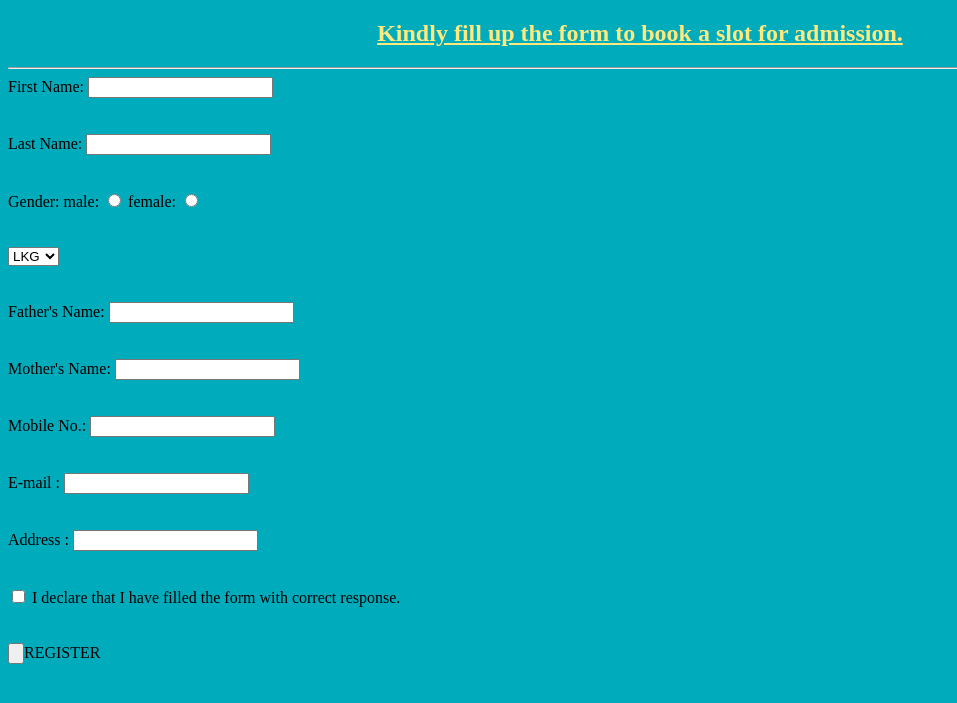
After one commit to harishcloud/stmichaelsm, a PHP site: page /form.html in a window 1280 px wide. The commit adds this page. Shown: the top 703 px of the page, without its empty margins (0-957 px from the left). Run offline with PHP 8.4, Linux system fonts and the light colour scheme.

Commit message:
Add files via upload

```diff
--- /dev/null
+++ b/form.html
@@ -0,0 +1,46 @@
+<!DOCTYPE html>
+<html lang="en">
+<head>
+  <meta charset="UTF-8">
+  <meta name="viewport" content="width=device-width, initial-scale=1.0">
+  <meta http-equiv="X-UA-Compatible" content="ie=edge">
+  <title>Document</title>
+  <link rel="stylesheet" href="styles.css">
+</head>
+<body>
+  <center><h2><u>Kindly fill up the form to book a slot for admission.</u></h2></center>
+
+<hr>
+<form action="thanku.html">
+  First Name: <input type="text" name="" id="" required> <br><br><br>
+  Last Name:  <input type="text" name="" id="" required><br><br><br>
+  Gender:
+  male: <input type="radio" name="h" id="">
+  female: <input type="radio" name="h" id="">&nbsp;&nbsp;<br><br><br>
+  <select name="Standard" id="">Standard
+  <option value="">LKG</option>
+  <option value="">UKG</option>
+  <option value="">1st</option>
+  <option value="">2nd</option>
+  <option value="">3rd</option>
+  <option value="">4th</option>
+  <option value="">5th</option>
+  <option value="">6th</option>
+  <option value="">7th</option>
+  <option value="">8th</option>
+  <option value="">9th</option>
+  <option value="">10th</option>
+</select><br><br><br>
+  Father's Name:  <input type="text" name="" id="" required><br><br><br>
+  Mother's Name:  <input type="text" name="" id="" required><br><br><br>
+  Mobile No.:  <input type="text" name="" id="" required><br><br><br>
+  E-mail :    <input type="text" name="" id="" required><br><br><br>
+  Address :    <input type="text" name="" id="" required><br><br><br>
+  <input type="checkbox" name="" id=""> I declare that I have filled the form with correct response. <br><br><br>
+  <input type="submit" value="">REGISTER
+
+</form>
+
+
+</body>
+</html>
--- a/styles.css
+++ b/styles.css
@@ -1,10 +1,27 @@
 p
 {
-color:blue;
-background:black;
+  font-size:25px;
+color: purple;
+}
+h2
+{
+  color:#ffe87c;
+}
+div
+{
+  background-color: yellow;
+
+}
+body
+{
+  background-color:#00abbb;
+}
+pre
+{
+  font-size: 25px;
+  color: #eac117;
 }
 h1
 {
-  color:lavender;
-  background:green;
+  background-color: lightgreen;
 }
```
Also changed, not shown: thanku.html (added, +17 -0 lines).
